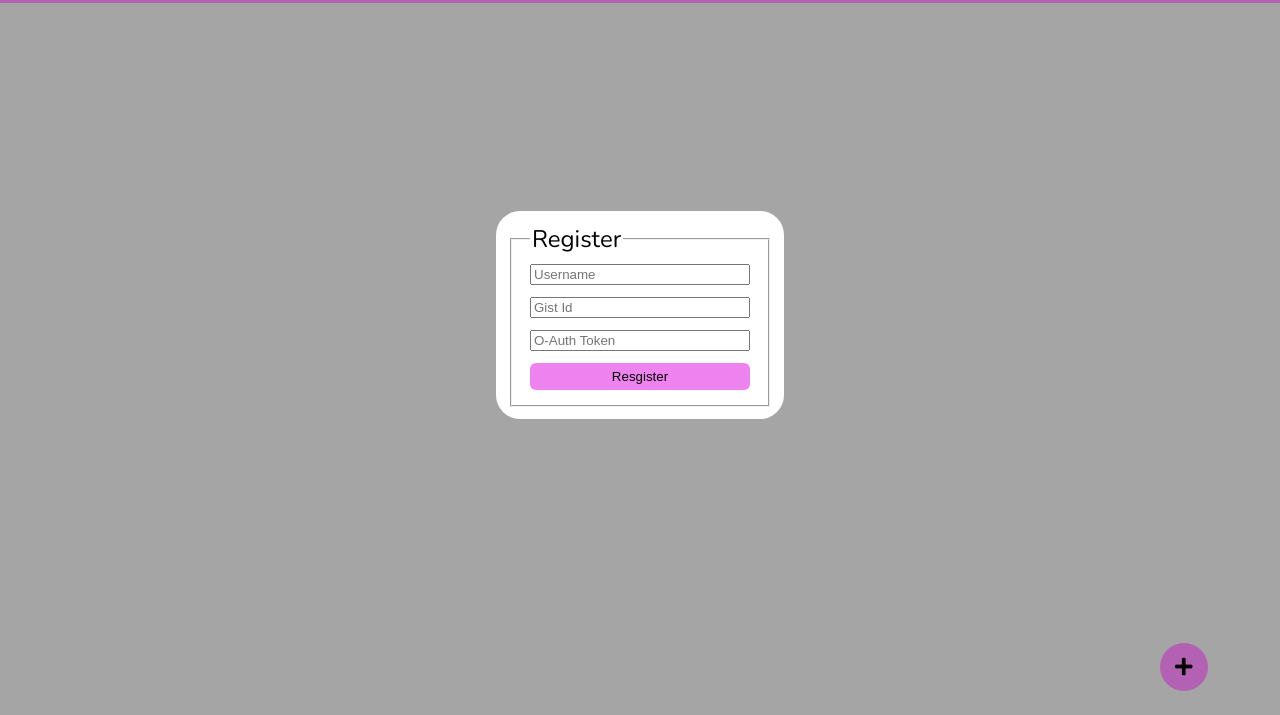
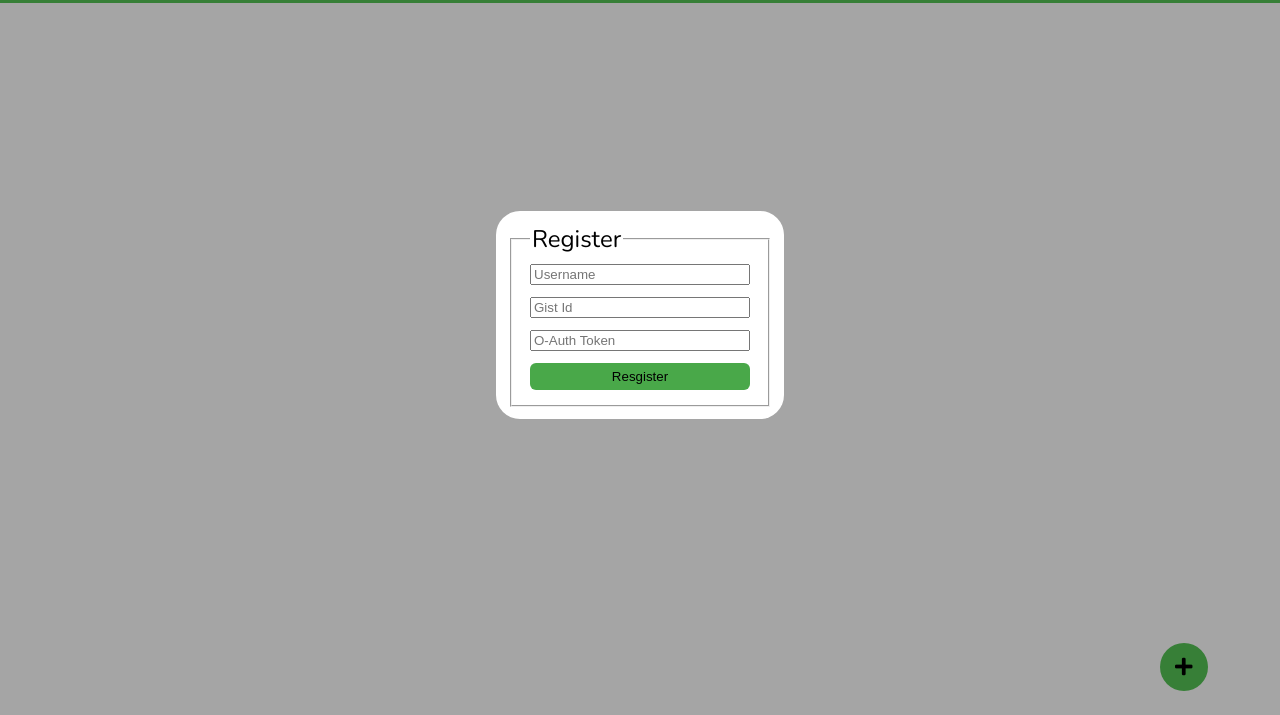
Before and after one commit to yudeeeth/Todo, a plain HTML site: page index.html in a window 1280 px wide. Shown: the part 85-800 px from the top of the page. Drawn offline with nearby package versions, Linux system fonts and the light colour scheme.

Commit message:
feat: theme change

```diff
--- a/style.css
+++ b/style.css
@@ -1,8 +1,8 @@
 :root{
     font-size: 24px;
     font-family: 'Nunito', sans-serif;
-    --themePrimary: violet;
-    --themeSecondary: rgb(189, 110, 223);
+    --themePrimary: rgb(73, 168, 73);
+    --themeSecondary: #1f831f;
     --nonThemePrimary: white;
     --nonThemesecondary: rgb(219, 219, 219);
 }
```
